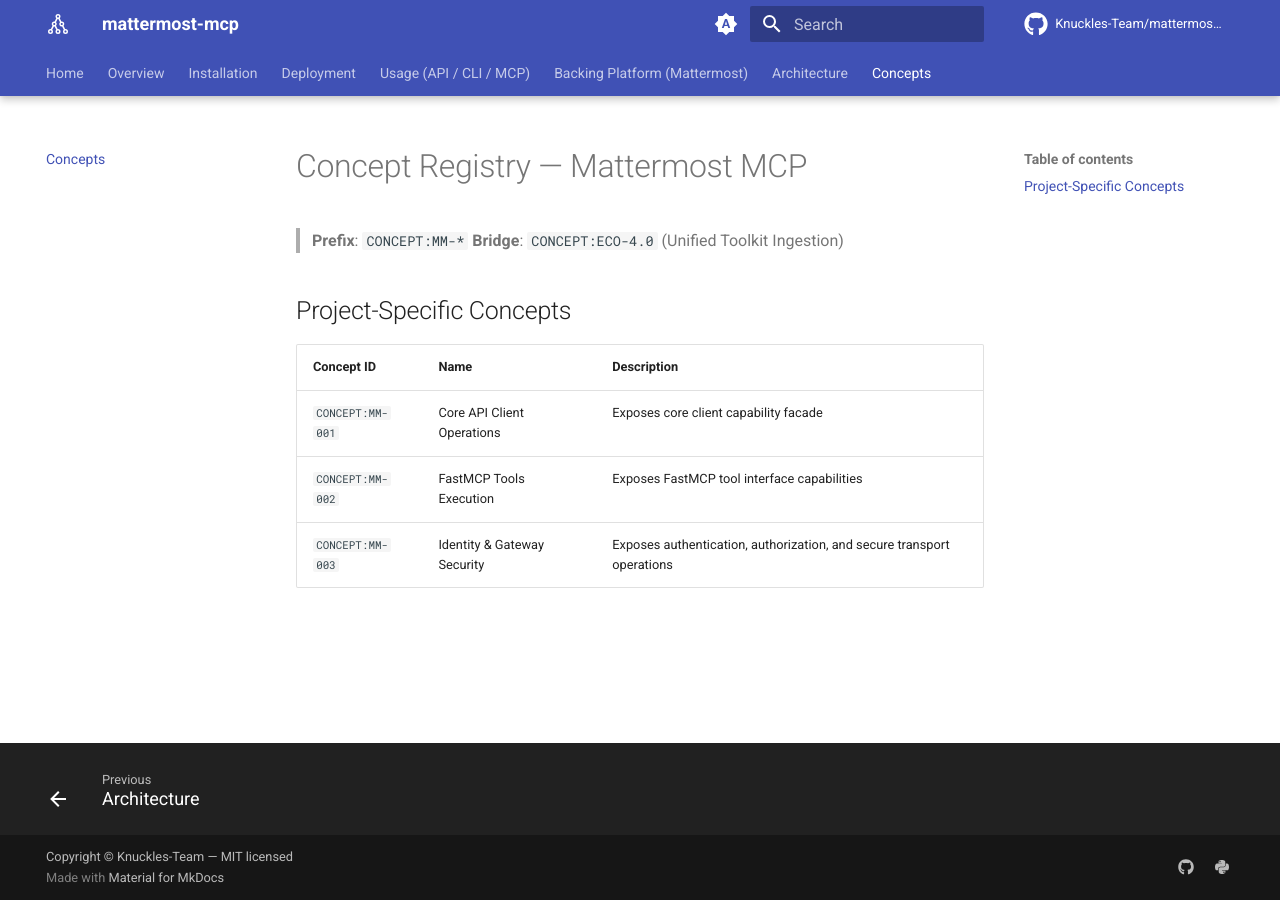
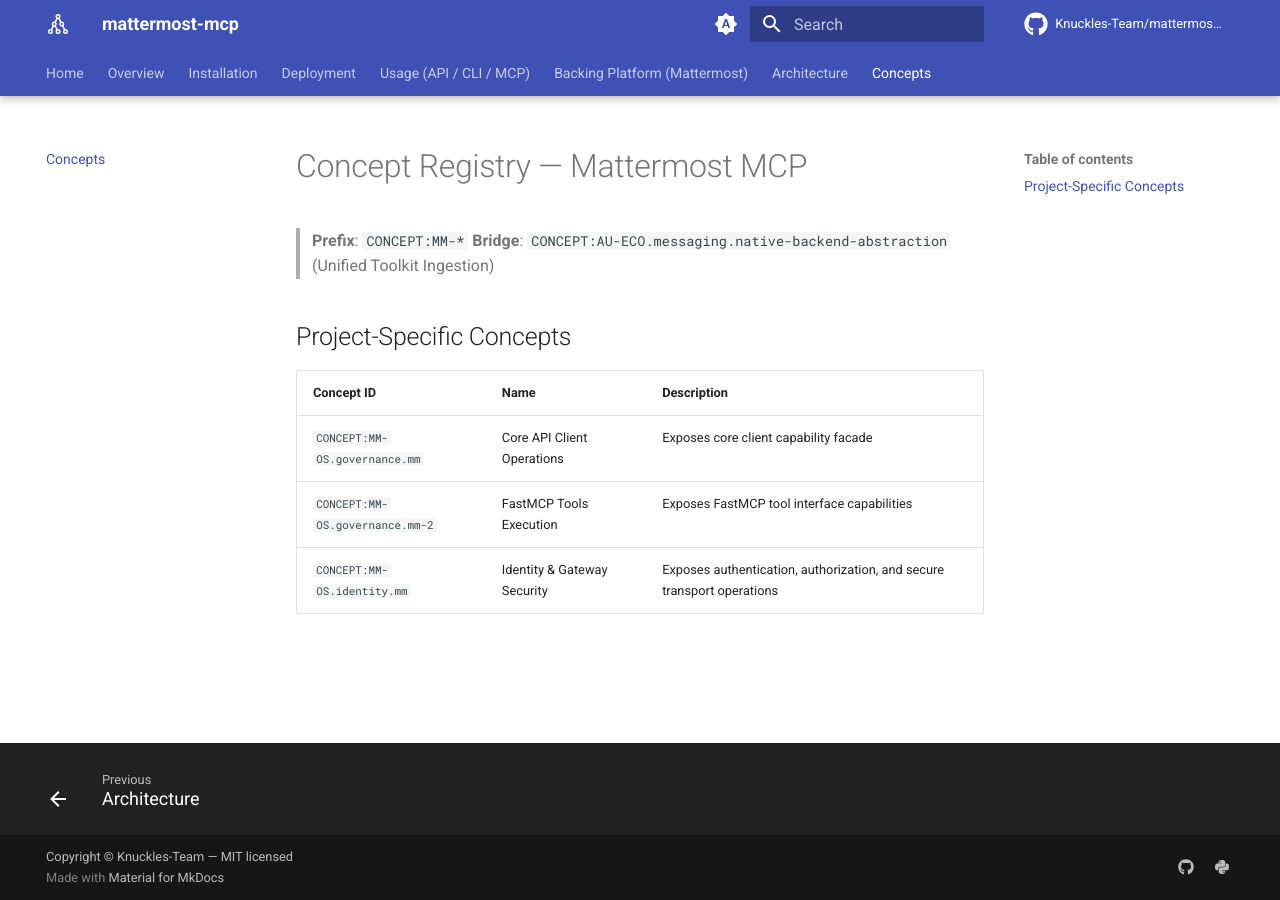
Before and after one commit to Knuckles-Team/mattermost-mcp, an MkDocs documentation site: the page built from docs/concepts.md, in a window 1280 px wide. Built offline with MkDocs 1.6.1 and Material for MkDocs 9.7.7, drawn with Linux system fonts in a browser that asks for light colours; comment, search, counter and statistics services are not loaded.

Commit message:
OKF-CIS migration: markers -> <SLUG>-<PILLAR>.<domain>.<concept>
Co-Authored-By: Claude Opus 4.8 (1M context) <noreply@anthropic.com>

```diff
--- a/docs/concepts.md
+++ b/docs/concepts.md
@@ -1,12 +1,12 @@
 # Concept Registry — Mattermost MCP
 
 > **Prefix**: `CONCEPT:MM-*`
-> **Bridge**: `CONCEPT:ECO-4.0` (Unified Toolkit Ingestion)
+> **Bridge**: `CONCEPT:AU-ECO.messaging.native-backend-abstraction` (Unified Toolkit Ingestion)
 
 ## Project-Specific Concepts
 
 | Concept ID | Name | Description |
 |------------|------|-------------|
-| `CONCEPT:MM-001` | Core API Client Operations | Exposes core client capability facade |
-| `CONCEPT:MM-002` | FastMCP Tools Execution | Exposes FastMCP tool interface capabilities |
-| `CONCEPT:MM-003` | Identity & Gateway Security | Exposes authentication, authorization, and secure transport operations |
+| `CONCEPT:MM-OS.governance.mm` | Core API Client Operations | Exposes core client capability facade |
+| `CONCEPT:MM-OS.governance.mm-2` | FastMCP Tools Execution | Exposes FastMCP tool interface capabilities |
+| `CONCEPT:MM-OS.identity.mm` | Identity & Gateway Security | Exposes authentication, authorization, and secure transport operations |
--- a/generate_mattermost_mcp.py
+++ b/generate_mattermost_mcp.py
@@ -275,7 +275,7 @@ for module_info in generated_modules:
 
 api_client_classes_str = ", ".join(api_client_classes)
 
-api_client_content = """\"\"\"CONCEPT:MM-001 Dynamic client facade orchestration and resource mappings.\"\"\"
+api_client_content = """\"\"\"CONCEPT:MM-OS.governance.mm Dynamic client facade orchestration and resource mappings.\"\"\"
 # !/usr/bin/env python
 """
 api_client_content += "\n".join(api_client_imports) + "\n\n"
--- a/mattermost_mcp/__init__.py
+++ b/mattermost_mcp/__init__.py
@@ -1,4 +1,4 @@
-"""CONCEPT:ECO-4.0 Unified ecosystem initialization dynamic check."""
+"""CONCEPT:AU-ECO.messaging.native-backend-abstraction Unified ecosystem initialization dynamic check."""
 
 import importlib
 import inspect
```
Also changed, not shown: AGENTS.md (+8 -8 lines), 5 other files.
